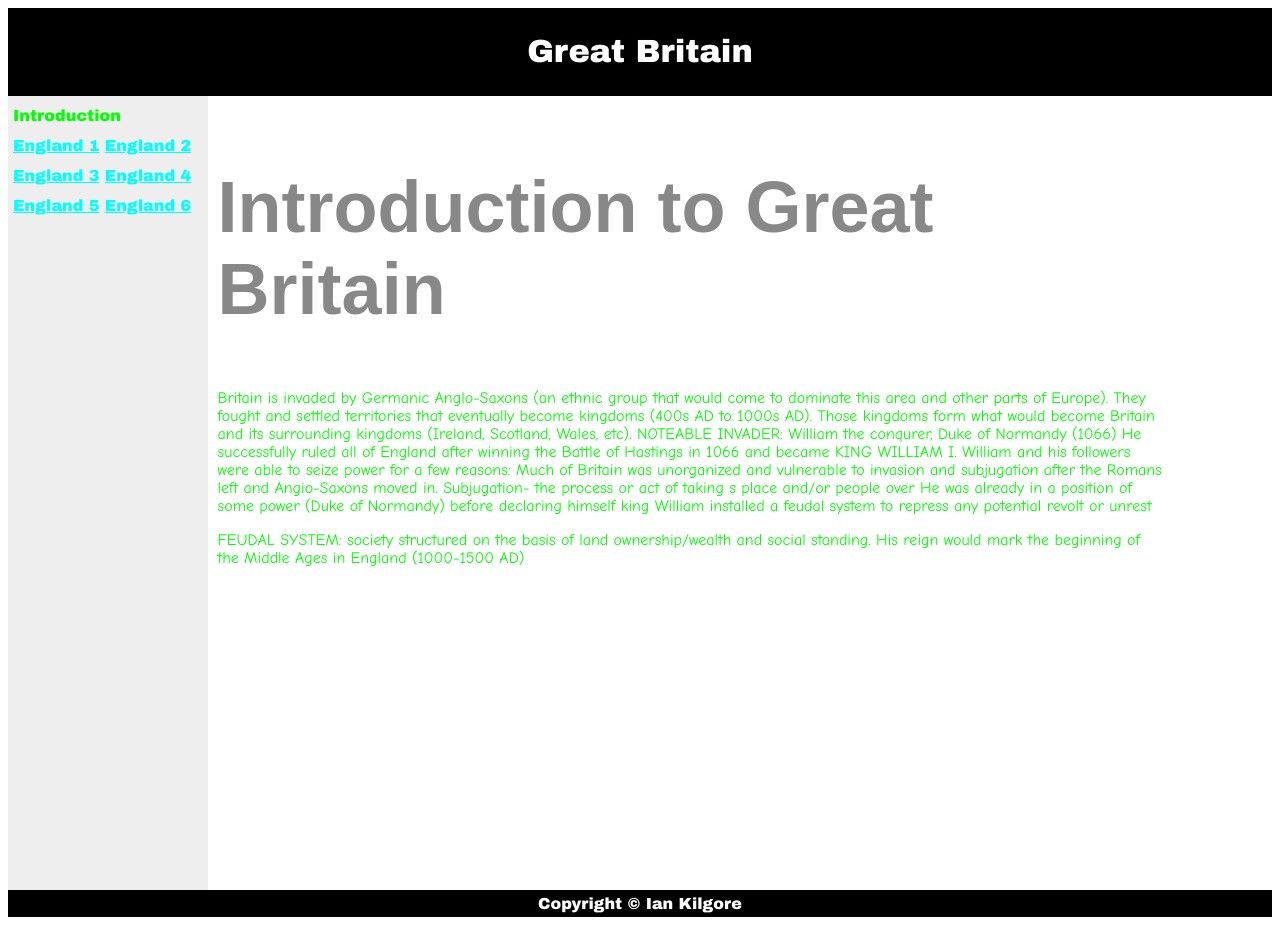
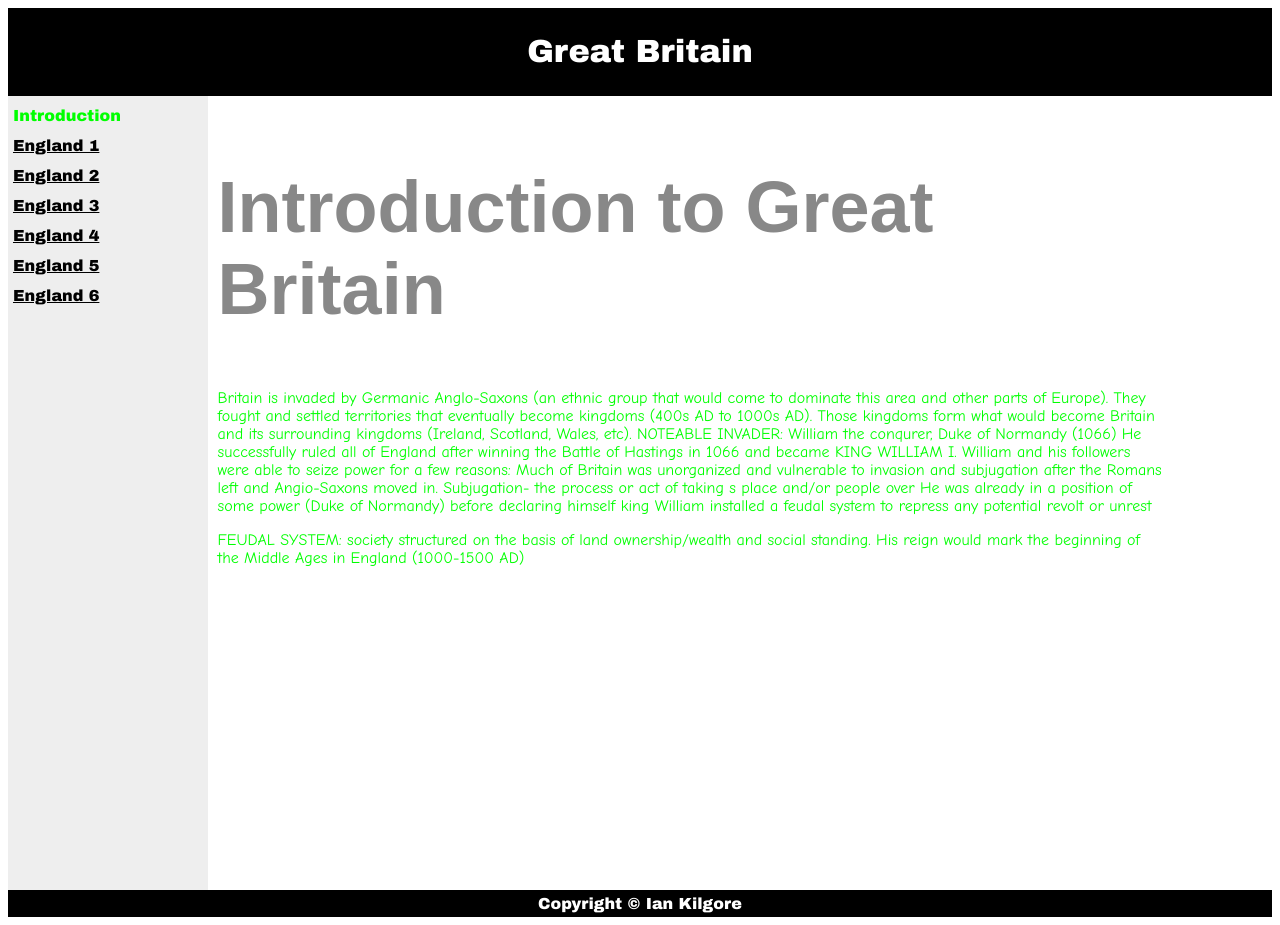
Before and after one commit to iankilgore/England, a plain HTML site: page england01.html in a window 1280 px wide. Drawn offline with Linux system fonts and the light colour scheme.

Commit message:
minor changes

```diff
--- a/england01.html
+++ b/england01.html
@@ -14,12 +14,12 @@
 
 <div id="nav">
 Introduction<br>
-<a href="england01.html">England 1</a>
-<a href="england02.html">England 2</a>
-<a href="england03.html">England 3</a>
-<a href="england04.html">England 4</a>
-<a href="england05.html">England 5</a>
-<a href="england06.html">England 6</a>
+<a href="england01.html">England 1</a><br>
+<a href="england02.html">England 2</a><br>
+<a href="england03.html">England 3</a><br>
+<a href="england04.html">England 4</a><br>
+<a href="england05.html">England 5</a><br>
+<a href="england06.html">England 6</a><br>
 </div>
 
 <div id="section">
--- a/gb.css
+++ b/gb.css
@@ -41,7 +41,7 @@ body {
 }
 
 a:link {
-    color: #00FFFF;
+    color: #000000;
 }
 
 a:visited {
```
Also changed, not shown: england02.html (+6 -6 lines), england03.html (+6 -6 lines), england04.html (+6 -6 lines), england05.html (+6 -6 lines), england06.html (+6 -6 lines).
